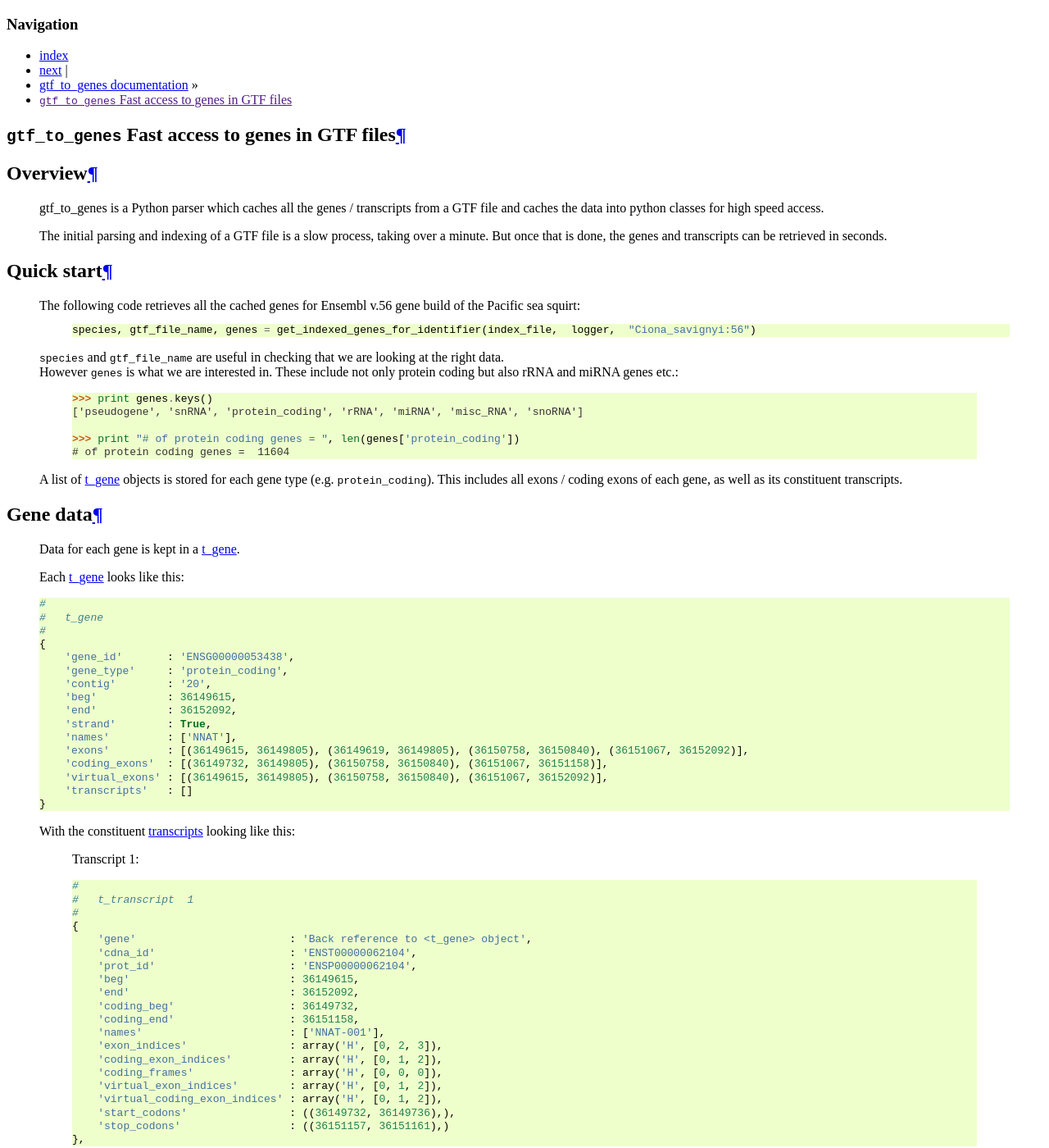
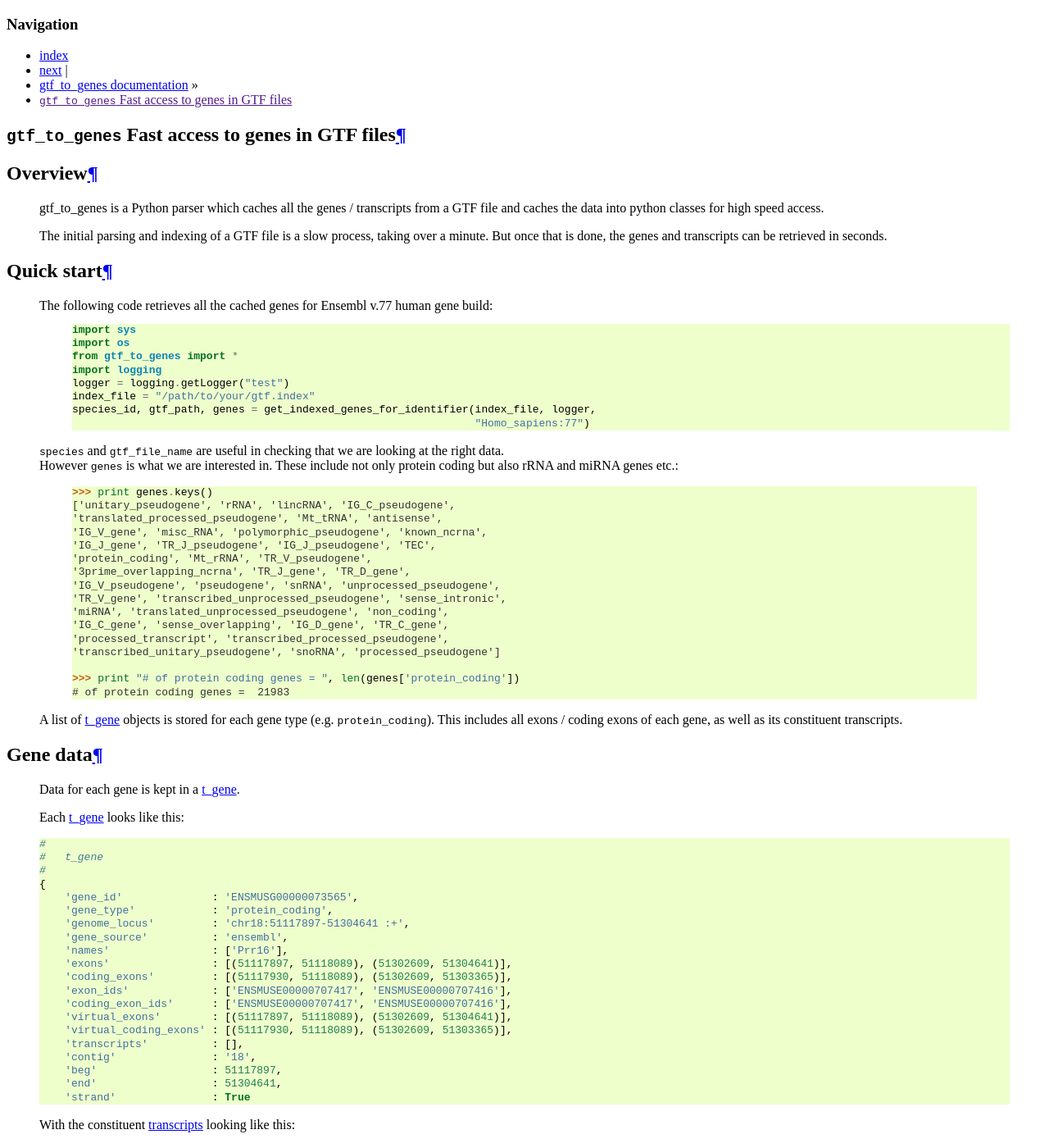
Before and after one commit to bunbun/gtf-to-genes, a Sphinx documentation site: the page built from doc/source/index.rst, in a window 1280 px wide and 1400 px high. Shown: the whole window at 82% size. Built offline with Sphinx 7.4.7, drawn with Linux system fonts in a browser that asks for light colours; formulas are drawn with MathJax 3; the version number could not be read and is left out; some of the changed text lies outside the part shown.

Commit message:
developing

```diff
--- a/CHANGES.TXT
+++ b/CHANGES.TXT
@@ -1,7 +1,6 @@
 = v. 1.40=
     _04/December/2014_
     * Add intervals from_gtf.py to dump intervals from GTF files
-
 = v. 1.31=
     _20/November/2014_
     * Handles latest Ensembl GTF (version 74)
--- a/doc/source/conf.py
+++ b/doc/source/conf.py
@@ -40,7 +40,7 @@ master_doc = 'index'
 
 # General information about the project.
 project = u'gtf_to_genes'
-copyright = u'2010, Leo Goodstadt'
+copyright = u'2014, Leo Goodstadt'
 
 # The version info for the project you're documenting, acts as replacement for
 # |version| and |release|, also used in various other places throughout the
--- a/doc/source/index.rst
+++ b/doc/source/index.rst
@@ -14,10 +14,17 @@ Overview
 ==================================================================================================
 Quick start
 ==================================================================================================
-    The following code retrieves all the cached genes for Ensembl v.56 gene build of the Pacific sea squirt:
+    The following code retrieves all the cached genes for Ensembl v.77 human gene build:
         ::
 
-            species, gtf_file_name, genes = get_indexed_genes_for_identifier(index_file,  logger,  "Ciona_savignyi:56")
+            import sys
+            import os
+            from gtf_to_genes import *
+            import logging
+            logger = logging.getLogger("test")
+            index_file = "/path/to/your/gtf.index"
+            species_id, gtf_path, genes = get_indexed_genes_for_identifier(index_file, logger,
+                                                                           "Homo_sapiens:77")
 
     | ``species`` and ``gtf_file_name`` are useful in checking that we are looking at the right data.
     | However ``genes`` is what we are interested in. These include not only protein coding but also rRNA and miRNA
@@ -26,10 +33,21 @@ Quick start
         ::
 
             >>> print genes.keys()
-            ['pseudogene', 'snRNA', 'protein_coding', 'rRNA', 'miRNA', 'misc_RNA', 'snoRNA']
+            ['unitary_pseudogene', 'rRNA', 'lincRNA', 'IG_C_pseudogene',
+            'translated_processed_pseudogene', 'Mt_tRNA', 'antisense',
+            'IG_V_gene', 'misc_RNA', 'polymorphic_pseudogene', 'known_ncrna',
+            'IG_J_gene', 'TR_J_pseudogene', 'IG_J_pseudogene', 'TEC',
+            'protein_coding', 'Mt_rRNA', 'TR_V_pseudogene',
+            '3prime_overlapping_ncrna', 'TR_J_gene', 'TR_D_gene',
+            'IG_V_pseudogene', 'pseudogene', 'snRNA', 'unprocessed_pseudogene',
+            'TR_V_gene', 'transcribed_unprocessed_pseudogene', 'sense_intronic',
+            'miRNA', 'translated_unprocessed_pseudogene', 'non_coding',
+            'IG_C_gene', 'sense_overlapping', 'IG_D_gene', 'TR_C_gene',
+            'processed_transcript', 'transcribed_processed_pseudogene',
+            'transcribed_unitary_pseudogene', 'snoRNA', 'processed_pseudogene']
 
             >>> print "# of protein coding genes = ", len(genes['protein_coding'])
-            # of protein coding genes =  11604
+            # of protein coding genes =  21983
 
     A list of :ref:`t_gene <t_gene_class>` objects is stored for each gene type (e.g. ``protein_coding``).
     This includes all exons / coding exons of each gene, as well as its constituent transcripts.
@@ -46,68 +64,55 @@ Quick start
         #   t_gene
         #
         {
-            'gene_id'       : 'ENSG00000053438',
-            'gene_type'     : 'protein_coding',
-            'contig'        : '20',
-            'beg'           : 36149615,
-            'end'           : 36152092,
-            'strand'        : True,
-            'names'         : ['NNAT'],
-            'exons'         : [(36149615, 36149805), (36149619, 36149805), (36150758, 36150840), (36151067, 36152092)],
-            'coding_exons'  : [(36149732, 36149805), (36150758, 36150840), (36151067, 36151158)],
-            'virtual_exons' : [(36149615, 36149805), (36150758, 36150840), (36151067, 36152092)],
-            'transcripts'   : []
-        }
+            'gene_id'              : 'ENSMUSG00000073565',
+            'gene_type'            : 'protein_coding',
+            'genome_locus'         : 'chr18:51117897-51304641 :+',
+            'gene_source'          : 'ensembl',
+            'names'                : ['Prr16'],
+            'exons'                : [(51117897, 51118089), (51302609, 51304641)],
+            'coding_exons'         : [(51117930, 51118089), (51302609, 51303365)],
+            'exon_ids'             : ['ENSMUSE00000707417', 'ENSMUSE00000707416'],
+            'coding_exon_ids'      : ['ENSMUSE00000707417', 'ENSMUSE00000707416'],
+            'virtual_exons'        : [(51117897, 51118089), (51302609, 51304641)],
+            'virtual_coding_exons' : [(51117930, 51118089), (51302609, 51303365)],
+            'transcripts'          : [],
+            'contig'               : '18',
+            'beg'                  : 51117897,
+            'end'                  : 51304641,
+            'strand'               : True
+
 
     With the constituent :ref:`transcripts <t_transcript_class>` looking like this:
 
         Transcript 1:
         ::
 
-                  #
-                  #   t_transcript  1
-                  #
-                  {
-                      'gene'                        : 'Back reference to <t_gene> object',
-                      'cdna_id'                     : 'ENST00000062104',
-                      'prot_id'                     : 'ENSP00000062104',
-                      'beg'                         : 36149615,
-                      'end'                         : 36152092,
-                      'coding_beg'                  : 36149732,
-                      'coding_end'                  : 36151158,
-                      'names'                       : ['NNAT-001'],
-                      'exon_indices'                : array('H', [0, 2, 3]),
-                      'coding_exon_indices'         : array('H', [0, 1, 2]),
-                      'coding_frames'               : array('H', [0, 0, 0]),
-                      'virtual_exon_indices'        : array('H', [0, 1, 2]),
-                      'virtual_coding_exon_indices' : array('H', [0, 1, 2]),
-                      'start_codons'                : ((36149732, 36149736),),
-                      'stop_codons'                 : ((36151157, 36151161),)
-                  },
-
-        Transcript 2:
-        ::
-
-                  #
-                  #   t_transcript
-                  #
-                  {
-                      'gene'                        : 'Back reference to <t_gene> object',
-                      'cdna_id'                     : 'ENST00000346199',
-                      'prot_id'                     : 'ENSP00000335497',
-                      'beg'                         : 36149619,
-                      'end'                         : 36152092,
-                      'coding_beg'                  : 36149732,
-                      'coding_end'                  : 36151158,
-                      'names'                       : ['NNAT-002'],
-                      'exon_indices'                : array('H', [1, 3]),
-                      'coding_exon_indices'         : array('H', [0, 2]),
-                      'coding_frames'               : array('H', [0, 0]),
-                      'virtual_exon_indices'        : array('H', [0, 2]),
-                      'virtual_coding_exon_indices' : array('H', [0, 2]),
-                      'start_codons'                : ((36149732, 36149736),),
-                      'stop_codons'                 : ((36151157, 36151161),)
-                  }
+            #
+            #   t_transcript  1
+            #
+            {
+                'cdna_id'                     : 'ENSMUST00000116639',
+                'prot_id'                     : 'ENSMUSP00000112338',
+                'gene'                        : '<gene_id=ENSMUSG00000073565>',
+                'names'                       : ['Prr16-201'],
+                'cdna_source'                 : 'ensembl',
+                'transcript_type'             : 'protein_coding',
+                'beg'                         : 51117897,
+                'end'                         : 51304641,
+                'exons'                       : [(51117897, 51118089), (51302609, 51304641)],
+                'exon_ids'                    : ['ENSMUSE00000707417', 'ENSMUSE00000707416'],
+                'coding_beg'                  : 51117930,
+                'coding_end'                  : 51303365,
+                'coding_exons'                : [(51117930, 51118089), (51302609, 51303365)],
+                'coding_exon_ids'             : ['ENSMUSE00000707417', 'ENSMUSE00000707416'],
+                'start_codons'                : ((51117930, 51117933),),
+                'stop_codons'                 : ((51303362, 51303365),),
+                'coding_frames'               : array('H', [0, 0]),
+                'exon_indices'                : array('H', [0, 1]),
+                'coding_exon_indices'         : array('H', [0, 1]),
+                'virtual_exon_indices'        : array('H', [0, 1]),
+                'virtual_coding_exon_indices' : array('H', [0, 1])
+            }
 
 
 =========================================================
@@ -122,35 +127,39 @@ Quick start
 
         ::
 
-            species, gtf_file_name, genes = get_indexed_genes_for_identifier(index_file,  logger,  "Homo_sapiens:56")
+            species, gtf_file_name, genes = get_indexed_genes_for_identifier(index_file,  logger,  "Homo_sapiens:77")
             gi = index_genes_by_gene_id(genes)
             gene = gi['ENSG00000053438']
 
-    It uses 4 different exons:
+    It uses 5 different exons:
 
         ::
 
             >>> print gene.coding_exons
-            [(36149615, 36149805), (36149619, 36149805), (36150758, 36150840), (36151067, 36152092)]
+            [(37521331, 37521403), (37521331, 37521403), (37522357, 37522438), (37522666, 37522759), (37522666, 37522759)]
 
-    Of these, only the third exon appears to be shared across the two transcripts:
+    None of these are shared across the two transcripts
 
         ::
 
-            >>> print gene.transcripts[0].exon_indices
-            >>> print gene.transcripts[1].exon_indices
-            array('H', [0, 2, 3]),
-            array('H', [1, 3]),
+            >>> for transcript in gene.transcripts:
+            ...     print transcript.exon_indices
+            ...
+            array('H', [0, 2, 4])
+            array('H', [1, 3])
 
-    However, ``exons[0]`` and ``exons[1]`` represent overlapping loci with different predicted transcription start sites.
-    This is clear when we look at the ``virtual`` exon use (after merging overlaps):
+    However, ``exons[0]``, ``exons[1]`` and ``exons[3]``, ``exons[4]`` represent overlapping exons
+    with different predicted transcription start sites.
+    This is clear when we look at the ``virtual`` (after merging overlaps) exons:
 
         ::
 
-            >>> print gene.transcripts[0].virtual_exon_indices
-            >>> print gene.transcripts[1].virtual_exon_indices
+            >>> for transcript in gene.transcripts:
+            ...     print transcript.virtual_exon_indices
+            ...
             array('H', [0, 1, 2])
             array('H', [0,    2])
+
 
     Only the middle exon is actually alternatively spliced.
 
@@ -203,7 +212,7 @@ t_gene
 
                     ``protein_coding`` etc
 
-                    Human genome includes: ``rRNA``, ``protein_coding``, ``snoRNA_pseudogene``, ``snRNA_pseudogene``, ``IG_V_gene``, ``misc_RNA``, ``misc_RNA_pseudogene``, ``IG_J_gene``, ``IG_C_gene``, ``Mt_tRNA``, ``Mt_rRNA``, ``scRNA_pseudogene``, ``pseudogene``, ``snRNA``, ``tRNA_pseudogene``, ``rRNA_pseudogene``, ``miRNA``, ``IG_D_gene``, ``processed_transcript``, ``Mt_tRNA_pseudogene``, ``snoRNA``, ``miRNA_pseudogene``
+                    Human genome currently includes: ``unitary_pseudogene``, ``rRNA``, ``lincRNA``, ``IG_C_pseudogene``, ``translated_processed_pseudogene``, ``Mt_tRNA``, ``antisense``, ``IG_V_gene``, ``misc_RNA``, ``polymorphic_pseudogene``, ``known_ncrna``, ``IG_J_gene``, ``TR_J_pseudogene``, ``IG_J_pseudogene``, ``TEC``, ``protein_coding``, ``Mt_rRNA``, ``TR_V_pseudogene``, ``3prime_overlapping_ncrna``, ``TR_J_gene``, ``TR_D_gene``, ``IG_V_pseudogene``, ``pseudogene``, ``snRNA``, ``unprocessed_pseudogene``, ``TR_V_gene``, ``transcribed_unprocessed_pseudogene``, ``sense_intronic``, ``miRNA``, ``translated_unprocessed_pseudogene``, ``non_coding``, ``IG_C_gene``, ``sense_overlapping``, ``IG_D_gene``, ``TR_C_gene``, ``processed_transcript``, ``transcribed_processed_pseudogene``, ``transcribed_unitary_pseudogene``, ``snoRNA``, ``processed_pseudogene``
 
     .. attribute::  contig
 
@@ -220,6 +229,9 @@ t_gene
     .. attribute::  names
 
                     Comma separated name of gene names
+    .. attribute::  gene_source
+
+                    Which method was used to predict the gene. E.g. ``ensembl_havana``
 
 .. _t_gene.exons:
 
@@ -255,6 +267,10 @@ t_gene
 
         Save data for gene to open file ``dump_file``
 
+    .. method:: get_genome_locus(self)
+
+        Return locus in the form of e.g. ``chr20:1234567-3456789 +``
+        (Note the ``chr`` UCSC format)
 
 ==================================================================================================
 t_transcript
@@ -281,6 +297,14 @@ t_transcript
     .. attribute::  prot_id
 
                     Ensembl Translation identifiers (e.g. ``ENSP0000000004547``)
+    .. attribute::  transcript_type
+
+                    index into list of transcript_types
+                    For example::
+
+                        >>> transcript.transcript_type_names[transcript.transcript_type]
+                        protein_coding
+
     .. attribute::  beg
 
                     Genomic start coordinates
@@ -294,6 +318,9 @@ t_transcript
 
                     Genomic coding end coordinates
 
+    .. attribute::  cdna_source
+
+                    Which method was used to predict the gene. E.g. ``ensembl_havana``
     .. attribute::  names
 
                     Comma separated name of transcript names
@@ -328,6 +355,25 @@ t_transcript
 
         Save data for gene to open file ``dump_file``
 
+    .. method:: get_coding_exons(self)
+
+        Returns list of coding exon bounds
+
+    .. method:: get_coding_exon_ids(self)
+
+        Returns list of coding exon identifiers
+
+    .. method:: get_exons(self)
+
+        Returns list of exon bounds
+
+    .. method:: get_exon_ids(self)
+
+        Returns list of coding exon identifiers
+
+    .. method:: get_transcript_type_name(self)
+
+        Returns the name of the transcript type, e.g. ``protein_coding``, ``retained_intron``, ``nonsense_mediated_decay``
 
 
 #########################################################
@@ -422,6 +468,13 @@ Indexing genes / transcripts by identifier
     :type by_prot_id: boolean
     :rtype: ``dict`` of :ref:`t_transcript <t_transcript_class>` indexed by :ref:`t_transcript.prot_id <t_transcript.prot_id>` or :ref:`t_transcript.cdna_id <t_transcript.cdna_id>`
 
+    For example:
+    ::
+
+        cdna_by_cdna_id = index_transcripts(genes, False)
+        prot_by_prot_id = index_transcripts(genes, True)
+
+
 .. function:: index_genes_by_gene_id(item)
 
     Return a dictionary of genes indexed by either :ref:`t_gene.gene_id <t_gene.gene_id>`
@@ -443,14 +496,17 @@ Indexing genes / transcripts by identifier
 ##################################################################################
 
 =========================================================
-    To index entire directory tree
+    To index entire directory tree in python
 =========================================================
     To download the gtf files from an entire release of Ensembl:
 
     ::
 
-        cd /data/mus/mirror
-        ./wget.py --url ftp.ensembl.org/pub/release-60/gtf/mus_musculus/Mus_musculus.NCBIM37.60.gtf.gz -vv
+        cd /your/gtf/path
+        wget --recursive --timestamping --server-response ftp://ftp.ensembl.org/pub/current_gtf/homo_sapiens/Homo_sapiens.GRCh38.78.gtf.gz
+
+        # file is now here:
+        # /your/gtf/path/ftp.ensembl.org/pub/current_gtf/homo_sapiens/Homo_sapiens.GRCh38.78.gtf.gz
 
 
     Index all downloaded GTF files
@@ -462,14 +518,14 @@ Indexing genes / transcripts by identifier
         logger = logging.getLogger("test")
 
         # Index  file
-        index_file       = "/data/mus/lg/data/ensembl/gtf.index"
+        index_file       = "/your/gtf/path/gtf.index"
 
         # look for GTF or gzipped GTF files
         regex_input          = r"(.+\/)(([^.]+)\..+\.(.+)\.gtf(?:\.gz)?)$"
-        search_path_root = "/data/mus/mirror/ftp.ensembl.org/pub/release-60/gtf"
+        search_path_root = "/your/gtf/path"
 
-        # put cache file in same directory as GTF file
-        cache_file_pattern   = r"/data/mus/lg/data/ensembl/gtf_cache/release-60/\2.cache"
+        # put cache file in same directory as GTF index file
+        cache_file_pattern   = r"/your/gtf/path/\2.cache"
 
         #
         # uncomment this line to put cache file in same directory index file
@@ -478,7 +534,7 @@ Indexing genes / transcripts by identifier
 
         #
         # Unique identifier per GTF file
-        # e.g. "Anolis_carolinensis:56"
+        # e.g. "Anolis_carolinensis:77"
         #
         identifier_pattern   = r"\3:\4"
 
@@ -492,21 +548,31 @@ Indexing genes / transcripts by identifier
                         logger)
 
 =========================================================
+    To index entire directory tree on the command line
+=========================================================
+
+    Download GTF file as above using ``wget``
+    ::
+
+        ../index_gtf_files.py -r /your/gtf/path --index /your/gtf/path/gtf.index -v -L index_gtf_files.log --ignore -v 5
+
+=========================================================
     To read indexed genes from a particular species
 =========================================================
 
+    Let us read genes from the Pacific Sea Squirt:
         ::
 
             from gtf_to_genes import *
             import logging
             logger = logging.getLogger("test")
 
-            index_file = "/data/mus/lg/data/ensembl/gtf.index"
+            index_file = "/your/gtf/path/gtf.index"
             from gtf_to_genes import *
             import logging
             logger = logging.getLogger("test")
 
-            species, gtf_file_name, genes = get_indexed_genes_for_identifier(index_file,  logger,  "Mus_musculus:60")
+            species, gtf_file_name, genes = get_indexed_genes_for_identifier(index_file,  logger,  "Ciona_savignyi:56")
             print species
             if genes:
                 print genes.keys()
--- a/gtf_to_genes/__init__.py
+++ b/gtf_to_genes/__init__.py
@@ -29,7 +29,8 @@ from index_gtf_files import (
             index_gtf_files,
             get_indexed_genes_for_identifier,
             get_indexed_genes_matching_gtf_file_name,
-            get_indexed_genes_matching_identifier)
+            get_indexed_genes_matching_identifier,
+            list_indexed_species)
 from gene_utilities import index_genes_by_gene_id, index_transcripts
 import gtf_to_genes_version
 __version__=gtf_to_genes_version.__version
```
Also changed, not shown: doc/source/find_overlaps.rst (+11 -1 lines), doc/source/missing_start_stop_codons.rst (+33 -17 lines), 3 other files.
